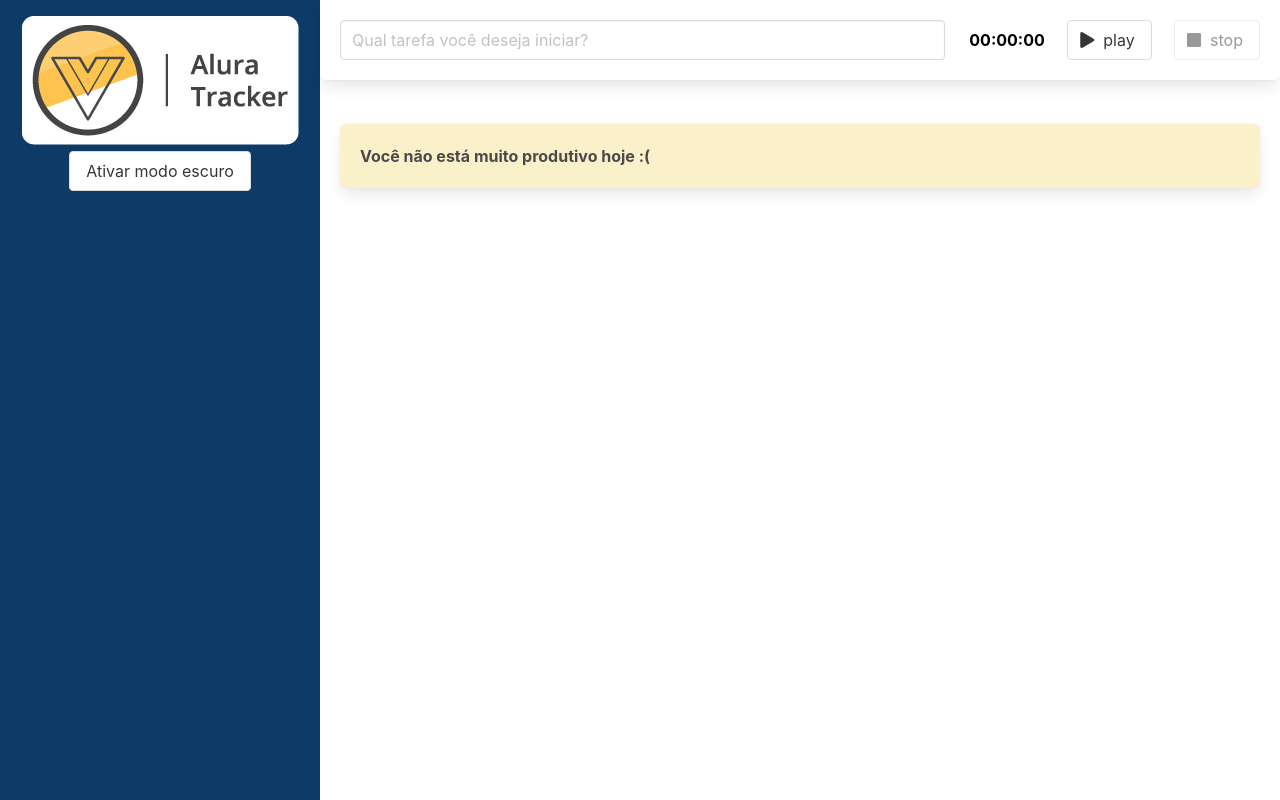
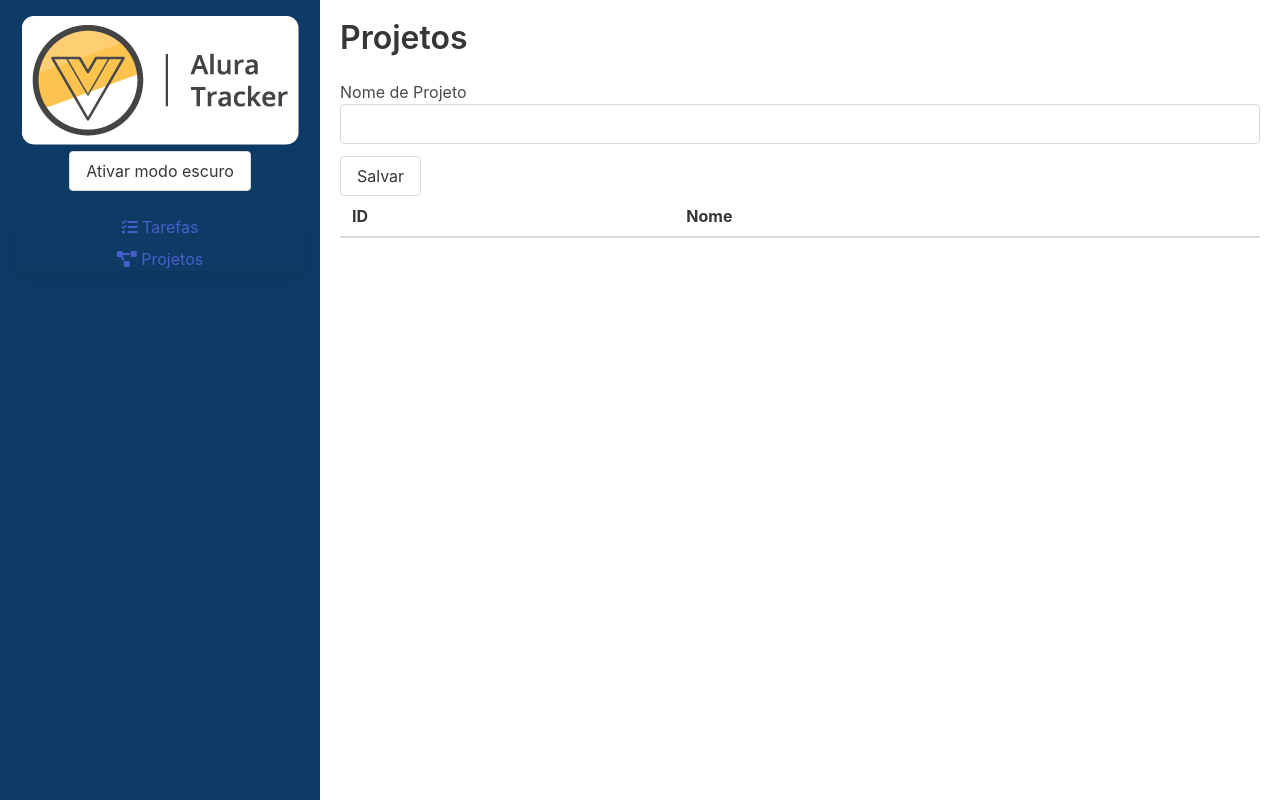
Before and after one commit to MuriloALURA/alura-tracker, a Vue app: page /#/projetos in a window 1280 px wide. Built offline with nearby package versions, Linux system fonts and the light colour scheme.

Commit message:
feat: 🛠 VueRouter, Página de Projetos

```diff
--- a/package.json
+++ b/package.json
@@ -9,7 +9,8 @@
   },
   "dependencies": {
     "core-js": "^3.6.5",
-    "vue": "^3.0.0"
+    "vue": "^3.0.0",
+    "vue-router": "^4.1.4"
   },
   "devDependencies": {
     "@fortawesome/fontawesome-free": "^5.15.4",
--- a/src/App.vue
+++ b/src/App.vue
@@ -4,13 +4,7 @@
       <BarraLateral @aoTemaAlterado="trocarTema"/>
     </div>
     <div class="column is-three-quarter conteudo">
-      <Formulario @aoSalvarTarefa="salvarTarefa"/>
-      <div class="lista">
-        <Tarefa v-for="(tarefa, index) in tarefas" :key="index" :tarefa="tarefa"/>
-        <Box v-if="listaEstaVazia">
-          Você não está muito produtivo hoje :(
-        </Box>
-      </div>
+      <router-view></router-view>
     </div>
   </main>
 </template>
@@ -18,34 +12,18 @@
 <script lang="ts">
 import { defineComponent } from 'vue';
 import BarraLateral from './components/BarraLateral.vue'
-import Formulario from './components/Formulario.vue'
-import Tarefa from './components/Tarefa.vue'
-import Box from './components/Box.vue'
-import ITarefa from './interfaces/ITarefa'
 
 export default defineComponent({
   name: 'App',
   components: {
     BarraLateral,
-    Formulario,
-    Tarefa,
-    Box
   },
   data () {
     return {
-      tarefas: [] as ITarefa[],
       modoEscuroAtivo: false
     }
   },
-  computed: {
-    listaEstaVazia () : boolean {
-      return this.tarefas.length === 0
-    }
-  },
   methods: {
-    salvarTarefa (tarefa: ITarefa) {
-      this.tarefas.push(tarefa)
-    },
     trocarTema (modoEscuroAtivo: boolean) {
       this.modoEscuroAtivo = modoEscuroAtivo
     }
--- a/src/components/BarraLateral.vue
+++ b/src/components/BarraLateral.vue
@@ -6,6 +6,22 @@
     <button class="button" @click="alterarTema">
       {{ textoBotao }}
     </button>
+    <nav class="panel mt-5">
+      <ul>
+        <li>
+          <router-link to="/">
+            <i class="fas fa-tasks"></i>
+            Tarefas
+          </router-link>
+        </li>
+        <li>
+          <router-link to="/projetos">
+            <i class="fas fa-project-diagram"></i>
+            Projetos
+          </router-link>
+        </li>
+      </ul>
+    </nav>
   </header>
 </template>
 
@@ -15,13 +31,13 @@ import { defineComponent } from 'vue'
 export default defineComponent({
   name: 'BarraLateral',
   emits: ['aoTemaAlterado'],
-  data () {
+  data() {
     return {
       modoEscuroAtivo: false
     }
   },
   computed: {
-    textoBotao () {
+    textoBotao() {
       if (this.modoEscuroAtivo) {
         return 'Desativar modo escuro'
       }
@@ -29,7 +45,7 @@ export default defineComponent({
     }
   },
   methods: {
-    alterarTema () {
+    alterarTema() {
       this.modoEscuroAtivo = !this.modoEscuroAtivo
       this.$emit('aoTemaAlterado', this.modoEscuroAtivo)
     }
@@ -45,10 +61,24 @@ header {
   height: 100vh;
   text-align: center;
 }
+
 @media only screen and (max-width: 768px) {
   header {
     padding: 2.5rem;
     height: auto;
   }
 }
+
+.panel li {
+    margin: 8px 0;
+}
+.link {
+    color: #fff;
+}
+.link:hover {
+    color: #FAF0CA;
+}
+.link.router-link-active {
+    color: #FAF0CA;
+}
 </style>
--- /dev/null
+++ b/src/interfaces/IProjeto.ts
@@ -0,0 +1,4 @@
+export default interface IProjeto{
+    id: string,
+    nome: string
+}
--- a/src/main.ts
+++ b/src/main.ts
@@ -1,6 +1,8 @@
 import { createApp } from 'vue'
 import App from './App.vue'
+import '@fortawesome/fontawesome-free/css/all.css'
+import roteador from './roteador'
 
-import '@fortawesome/fontawesome-free/css/all.css'
-
-createApp(App).mount('#app')
+createApp(App)
+    .use(roteador)
+    .mount('#app')
--- /dev/null
+++ b/src/roteador/index.ts
@@ -0,0 +1,23 @@
+import { createRouter, createWebHashHistory, RouteRecordRaw } from 'vue-router';
+import Tarefas from '../views/Tarefas.vue'
+import Projetos from '../views/Projetos.vue'
+
+const rotas: RouteRecordRaw[] = [
+    {
+        path: '/',
+        name: 'Tarefas',
+        component: Tarefas
+    },
+    {
+        path: '/projetos',
+        name: 'Projetos',
+        component: Projetos
+    }
+]
+
+const roteador = createRouter({
+    history: createWebHashHistory(),
+    routes: rotas
+})
+
+export default roteador;
--- /dev/null
+++ b/src/views/Projetos.vue
@@ -0,0 +1,70 @@
+<template>
+    <section class="projetos">
+        <h1 class="title">Projetos</h1>
+        <form @submit.prevent="salvar">
+            <div class="field">
+                <label for="" class="field">
+                    Nome de Projeto
+                </label>
+                <input
+                type="text"
+                class="input"
+                v-model="nomeDoProjeto"
+                id="nomeDoProjeto"
+                />
+            </div>
+            <div class="field">
+                <button class="button" type="submit">
+                    Salvar
+                </button>
+            </div>
+        </form>
+        <table class="table is-fullwidth">
+            <thead>
+                <tr>
+                    <th>ID</th>
+                    <th>Nome</th>
+                </tr>
+            </thead>
+            <tbody>
+                <tr v-for="projeto in projetos" :key="projeto.id">
+                    <td>{{projeto.id}}</td>
+                    <td>{{projeto.nome}}</td>
+                </tr>
+            </tbody>
+        </table>
+    </section>
+</template>
+
+<script lang="ts">
+import { defineComponent } from 'vue';
+import IProjeto from '../interfaces/IProjeto'
+
+export default defineComponent({
+    name: 'Projetos',
+    data() {
+        return {
+            nomeDoProjeto: '',
+            projetos: [] as IProjeto[]
+        };
+    },
+    methods: {
+        salvar () {
+            const projeto: IProjeto = {
+                nome: this.nomeDoProjeto,
+                id: new Date().toISOString()
+            }
+            this.projetos.push(projeto)
+            this.nomeDoProjeto = ''
+
+        }
+    }
+})
+</script>
+
+<style scoped>
+.projetos{
+    padding: 1.25rem;
+}
+
+</style>
--- /dev/null
+++ b/src/views/Tarefas.vue
@@ -0,0 +1,41 @@
+<template>
+    <Formulario @aoSalvarTarefa="salvarTarefa" />
+    <div class="lista">
+        <Tarefa v-for="(tarefa, index) in tarefas" :key="index" :tarefa="tarefa" />
+        <Box v-if="listaEstaVazia">
+            Você não está muito produtivo hoje :(
+        </Box>
+    </div>
+</template>
+
+<script lang="ts">
+import { defineComponent } from 'vue';
+import Formulario from '../components/Formulario.vue'
+import Tarefa from '../components/Tarefa.vue'
+import Box from '../components/Box.vue'
+import ITarefa from '../interfaces/ITarefa'
+
+export default defineComponent({
+    name: 'App',
+    components: {
+        Formulario,
+        Tarefa,
+        Box
+    },
+    data() {
+        return {
+            tarefas: [] as ITarefa[]
+        }
+    },
+    computed: {
+        listaEstaVazia(): boolean {
+            return this.tarefas.length === 0
+        }
+    },
+    methods: {
+        salvarTarefa(tarefa: ITarefa) {
+            this.tarefas.push(tarefa)
+        },
+    }
+});
+</script>
```
Also changed, not shown: 1 other file (tests, documents, lock files or other folders). Lines whose indentation alone changed are shown as unchanged.
